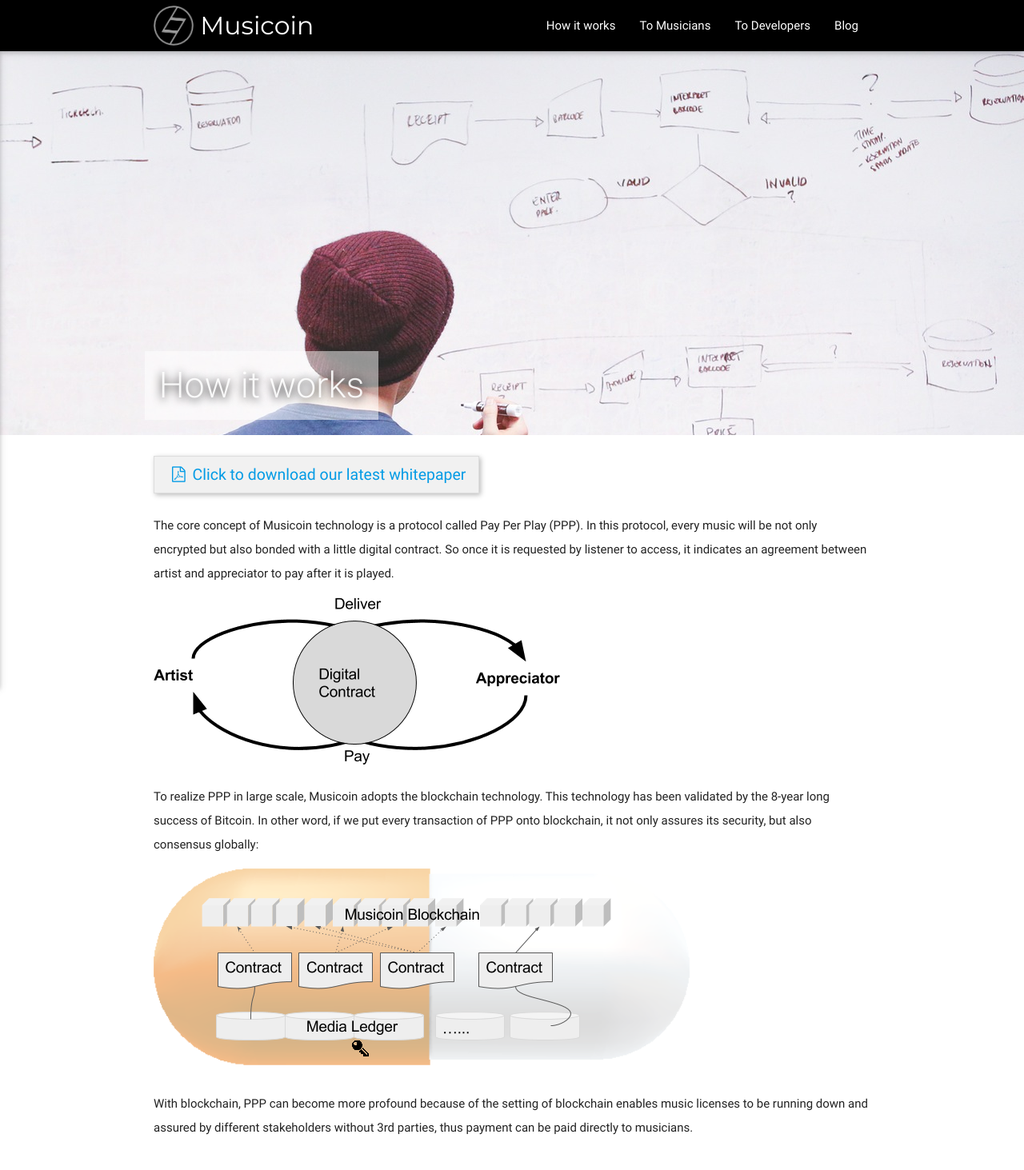
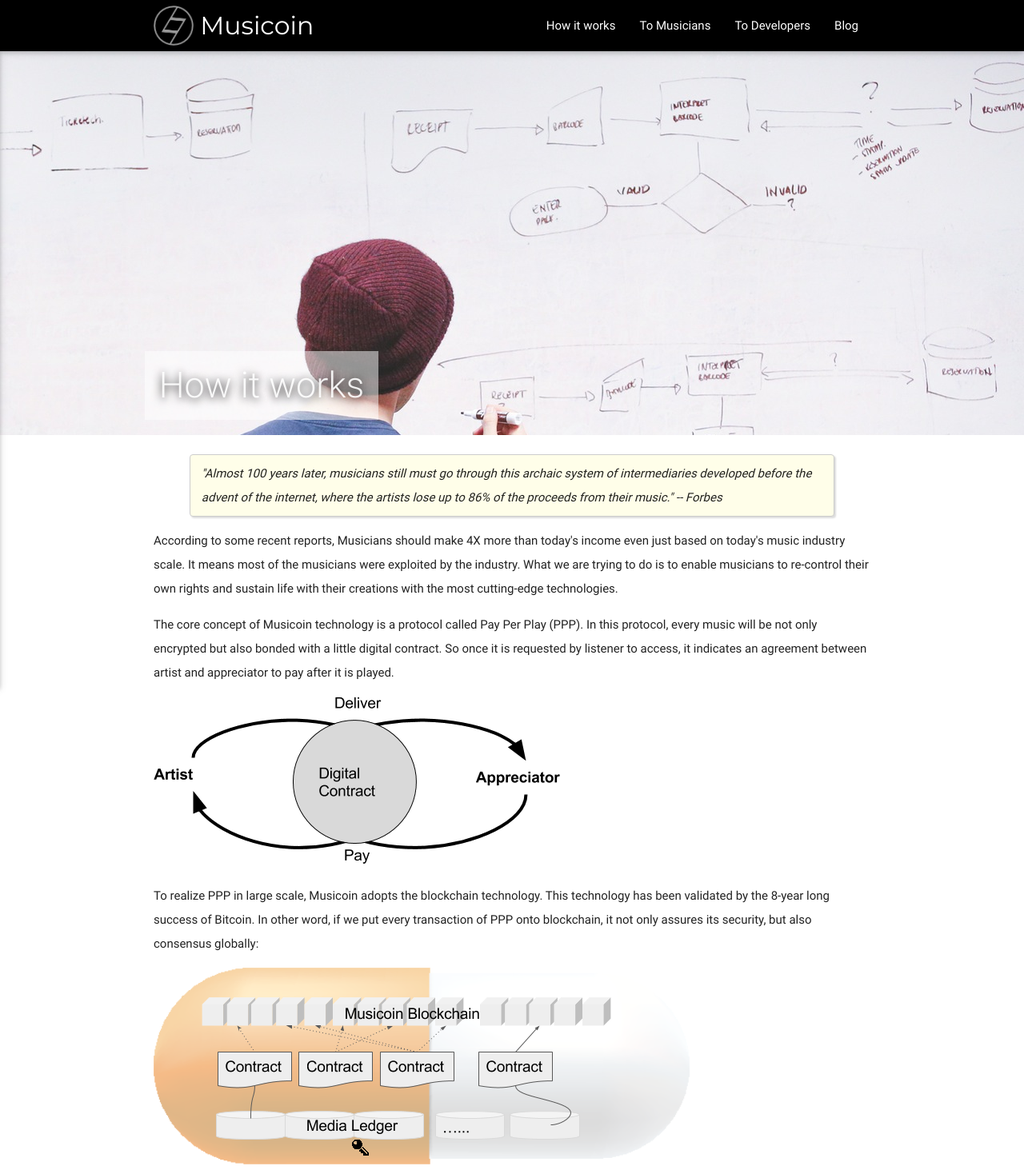
Before and after one commit to cwlau/musicoin.org, a Python web app: template template/howItWorks.html in a window 1280 px wide. Shown: the top 1463 px of the page at 80% size. Run offline with Jinja, Linux system fonts and the light colour scheme; the template is opened without the code that fills it, so the values that code supplies are empty; some libraries are stand-ins or nearby versions.

Commit message:
Update website content

```diff
--- a/template/howItWorks.html
+++ b/template/howItWorks.html
@@ -16,6 +16,15 @@
     background-color: #f1f1f1;
 }
 .download_whitepaper .fa{margin-left:6px;margin-right:4px;}
+.quote{border:1px solid #ccc;
+    width: 90%;
+    margin: auto;
+    padding: 8px 14px;
+    border-radius: 4px;
+    margin-top: 24px;
+    background-color: #fffee9;
+    box-shadow: 2px 2px 2px #ddd;
+}
 </style>
 
 <div id="index-banner" class="parallax-container inner_parallex">
@@ -41,11 +50,12 @@
 
         <div class="paragraph">
 
-    <a href="/whitepaper.pdf" target="_blank">
-<div class="download_whitepaper">
-    <i class="fa fa-file-pdf-o"></i> Click to download our latest whitepaper
-</div>
-    </a>
+
+<p class="quote">
+<i>"Almost 100 years later, musicians still must go through this archaic system of intermediaries developed before the advent of the internet, where the artists lose up to 86% of the proceeds from their music." -- Forbes</i>
+</p>
+
+<p>According to some recent reports, Musicians should make 4X more than today's income even just based on today's music industry scale. It means most of the musicians were exploited by the industry. What we are trying to do is to enable musicians to re-control their own rights and sustain life with their creations with the most cutting-edge technologies.</p>
 
 <p>
 The core concept of Musicoin technology is a protocol called Pay Per Play (PPP). In this protocol, every music will be not only encrypted but also bonded with a little digital contract. So once it is requested by listener to access, it indicates an agreement between artist and appreciator to pay after it is played.
```
